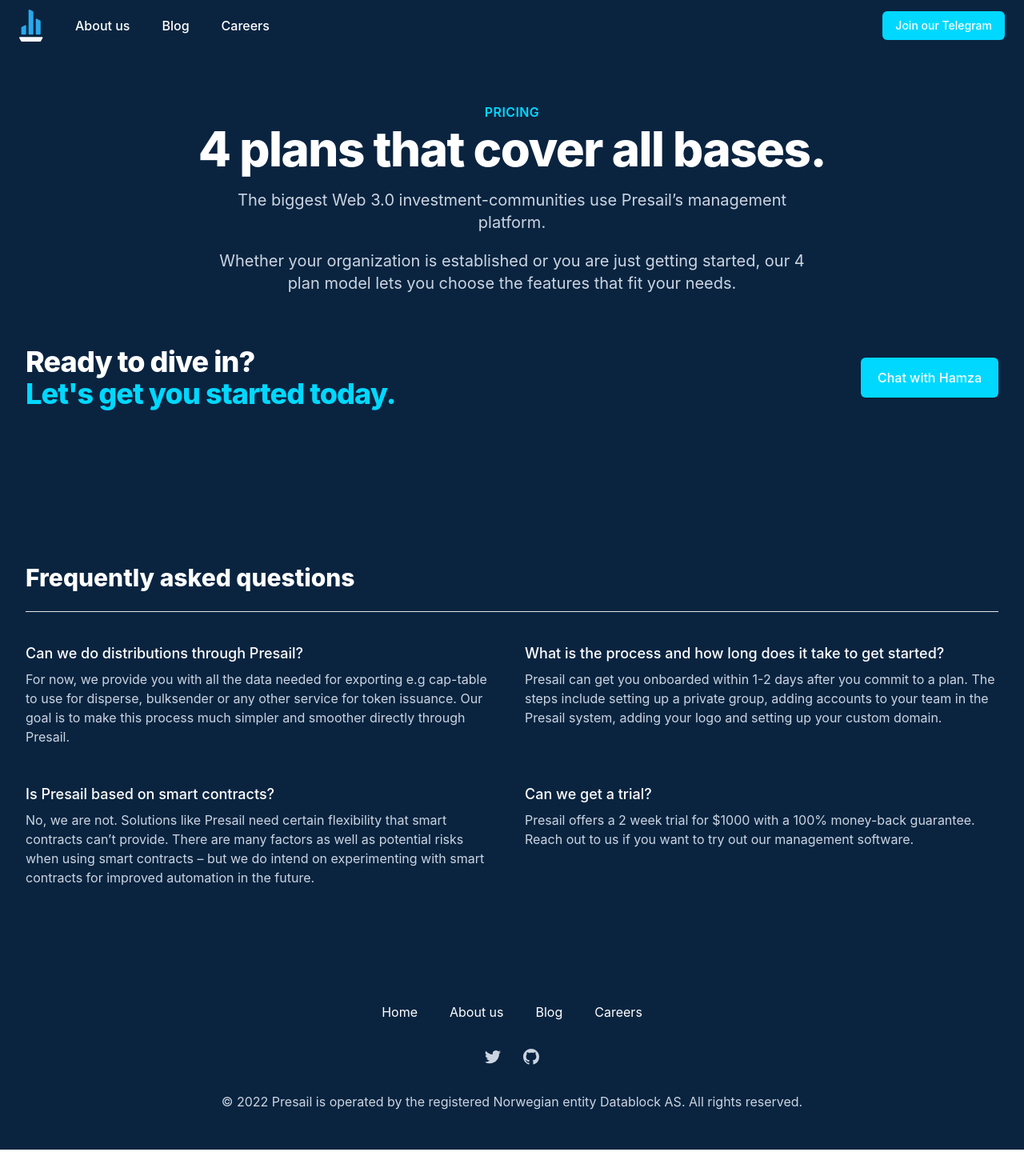
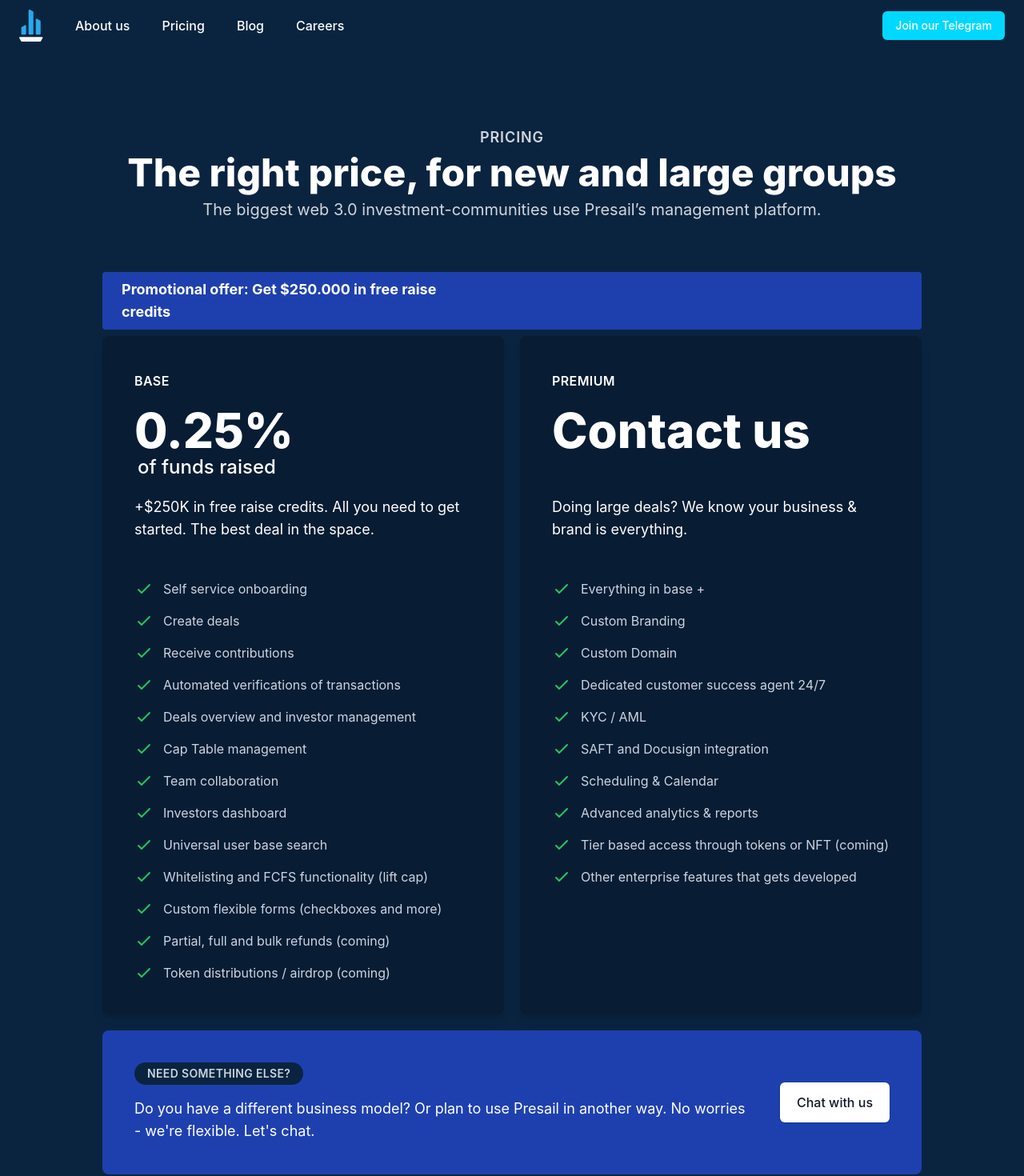
Before and after one commit to datablock-ai/presail-website, a Next.js app: page /pricing in a window 1280 px wide. Shown: the top 1470 px of the page at 80% size. Before the commit the page ends 1437 px from the top, so only its background shows below. Built offline with nearby package versions, Linux system fonts and the light colour scheme.

Commit message:
Launch pricing page

```diff
--- a/components/Footer.js
+++ b/components/Footer.js
@@ -4,6 +4,7 @@
   main: [
     { name: 'Home', href: '/' },
     { name: 'About us', href: '/about' },
+    { name: 'Pricing', href: '/pricing' },
     { name: 'Blog', href: 'https://blog.presail.com' },
     { name: 'Careers', href: 'https://presail.recruitee.com/' }
   ],
--- a/components/Header.js
+++ b/components/Header.js
@@ -4,6 +4,7 @@
 import { MenuIcon, XIcon } from '@heroicons/react/outline'
 const navigation = [
   { name: 'About us', href: '/about' },
+  { name: 'Pricing', href: '/pricing' },
   { name: 'Blog', href: 'https://blog.presail.com' },
   { name: 'Careers', href: 'https://presail.recruitee.com/' }
 ]
--- a/components/PricingHero.js
+++ b/components/PricingHero.js
@@ -1,20 +1,130 @@
-import { SpeakerphoneIcon, XIcon } from '@heroicons/react/outline'
+import { CheckIcon } from '@heroicons/react/outline'
+
+const tiers = [
+  {
+    name: 'Base',
+    href: 'https://t.me/zerocap',
+    priceDescription: 'of funds raised',
+    priceMonthly: '0.25%',
+    description: '+$250K in free raise credits. All you need to get started. The best deal in the space.',
+    features: [
+      'Self service onboarding',
+      'Create deals',
+      'Receive contributions',
+      'Automated verifications of transactions',
+      'Deals overview and investor management',
+      'Cap Table management',
+      'Team collaboration',
+      'Investors dashboard',
+      'Universal user base search',
+      'Whitelisting and FCFS functionality (lift cap)',
+      'Custom flexible forms (checkboxes and more)',
+      'Partial, full and bulk refunds (coming)',
+      'Token distributions / airdrop (coming)'
+    ],
+  },
+  {
+    name: 'Premium',
+    href: 'https://t.me/zerocap',
+    priceDescription: '',
+    priceMonthly: 'Contact us',
+    description: 'Doing large deals? We know your business & brand is everything.',
+    features: [
+      'Everything in base +',
+      'Custom Branding',
+      'Custom Domain',
+      'Dedicated customer success agent 24/7',
+      'KYC / AML',
+      'SAFT and Docusign integration',
+      'Scheduling & Calendar',
+      'Advanced analytics & reports',
+      'Tier based access through tokens or NFT (coming)',
+      'Other enterprise features that gets developed'
+    ],
+  },
+]
 
 export default function PricingHero() {
   return (
     <div className="bg-background">
-      <div className="max-w-7xl mx-auto py-16 px-4 sm:py-16 sm:px-6 lg:px-8">
-        <div className="text-center">
-          <h2 className="text-base font-semibold text-indigo-400 tracking-wide uppercase">Pricing</h2>
-          <p className="mt-1 text-4xl font-extrabold text-white sm:text-5xl sm:tracking-tight lg:text-6xl">
-            4 plans that cover all bases.
-          </p>
-          <p className="max-w-3xl mt-5 mx-auto text-xl text-slate-300">
-            The biggest Web 3.0 investment-communities use Presail’s management platform.
-          </p>
-          <p className="max-w-3xl mt-5 mx-auto text-xl text-slate-300">
-          Whether your organization is established or you are just getting started, our 4 plan model lets you choose the features that fit your needs.
-          </p>
+      <div className="pt-12 sm:pt-16 lg:pt-24">
+        <div className="max-w-7xl mx-auto text-center px-4 sm:px-6 lg:px-8">
+          <div className="max-w-3xl mx-auto space-y-2 lg:max-w-none">
+            <h2 className="text-lg leading-6 font-semibold text-gray-300 uppercase tracking-wider">Pricing</h2>
+            <p className="text-3xl font-extrabold text-white sm:text-4xl lg:text-5xl">
+              The right price, for new and large groups
+            </p>
+            <p className="text-xl text-gray-300">
+              The biggest web 3.0 investment-communities use Presail’s management platform.
+            </p>
+          </div>
+        </div>
+      </div>
+      <div className="mt-8 pb-12 bg-background sm:mt-12 sm:pb-16 lg:mt-16 lg:pb-24">
+        <div className="relative">
+          <div className="absolute inset-0 h-3/4 bg-background" />
+          <div className="relative z-10 max-w-7xl mx-auto px-4 sm:px-6 lg:px-8">
+            <div className="bg-blue-800 max-w-md mx-auto  rounded my-2 py-2 lg:max-w-5xl lg:grid lg:grid-cols-2 lg:gap-5 lg:space-y-0">
+              <span className="text-white text-lg px-6 font-bold">Promotional offer: Get $250.000 in free raise credits</span>
+            </div>
+            <div className="max-w-md mx-auto space-y-4 lg:max-w-5xl lg:grid lg:grid-cols-2 lg:gap-5 lg:space-y-0">
+              {tiers.map((tier) => (
+                <div key={tier.name} className="flex flex-col rounded-lg shadow-lg overflow-hidden">
+                  <div className="px-6 py-8 bg-deepbackground sm:p-10 sm:pb-6">
+                    <div>
+                      <h3
+                        className="inline-flex py-1 rounded-full text-md font-semibold tracking-wide uppercase text-white"
+                        id="tier-standard"
+                      >
+                        {tier.name}
+                      </h3>
+                    </div>
+                    <div className="mt-4 flex items-baseline text-6xl font-extrabold text-white">
+                      {tier.priceMonthly}
+                    </div>
+                    <span className="ml-1 text-2xl font-medium text-white">{tier.priceDescription}</span>
+                    <p className="mt-5 text-lg text-white">{tier.description}</p>
+                  </div>
+                  <div className="flex-1 flex flex-col justify-between px-6 pt-6 pb-8 bg-deepbackground space-y-6 sm:p-10 sm:pt-6">
+                    <ul role="list" className="space-y-4">
+                      {tier.features.map((feature) => (
+                        <li key={feature} className="flex items-start">
+                          <div className="flex-shrink-0">
+                            <CheckIcon className="h-6 w-6 text-green-500" aria-hidden="true" />
+                          </div>
+                          <p className="ml-3 text-base text-slate-300">{feature}</p>
+                        </li>
+                      ))}
+                    </ul>
+                  </div>
+                </div>
+              ))}
+            </div>
+          </div>
+        </div>
+        <div className="mt-4 relative max-w-7xl mx-auto px-4 sm:px-6 lg:px-8 lg:mt-5">
+          <div className="max-w-md mx-auto lg:max-w-5xl">
+            <div className="rounded-lg bg-blue-800 px-6 py-8 sm:p-10 lg:flex lg:items-center">
+              <div className="flex-1">
+                <div>
+                  <h3 className="inline-flex px-4 py-1 rounded-full text-sm font-semibold tracking-wide uppercase bg-background text-slate-300">
+                    Need something else?
+                  </h3>
+                </div>
+                <div className="mt-4 text-lg text-white">
+                  Do you have a different business model? Or plan to use Presail in another way. No worries - we're flexible. Let's chat.
+                </div>
+              </div>
+              <div className="mt-6 rounded-md shadow lg:mt-0 lg:ml-10 lg:flex-shrink-0">
+                <a
+                  href="https://t.me/zerocap"
+                  className="flex items-center justify-center px-5 py-3 border border-transparent text-base font-medium rounded-md text-gray-900 bg-white hover:bg-gray-50"
+                >
+                  Chat with us
+                </a>
+              </div>
+            </div>
+          </div>
         </div>
       </div>
     </div>
--- a/pages/pricing.js
+++ b/pages/pricing.js
@@ -19,7 +19,6 @@
         <PricingHero />
         <PricingCTA />
 
-        <Faq />
         <Footer />
       </div>
     </div>
```
